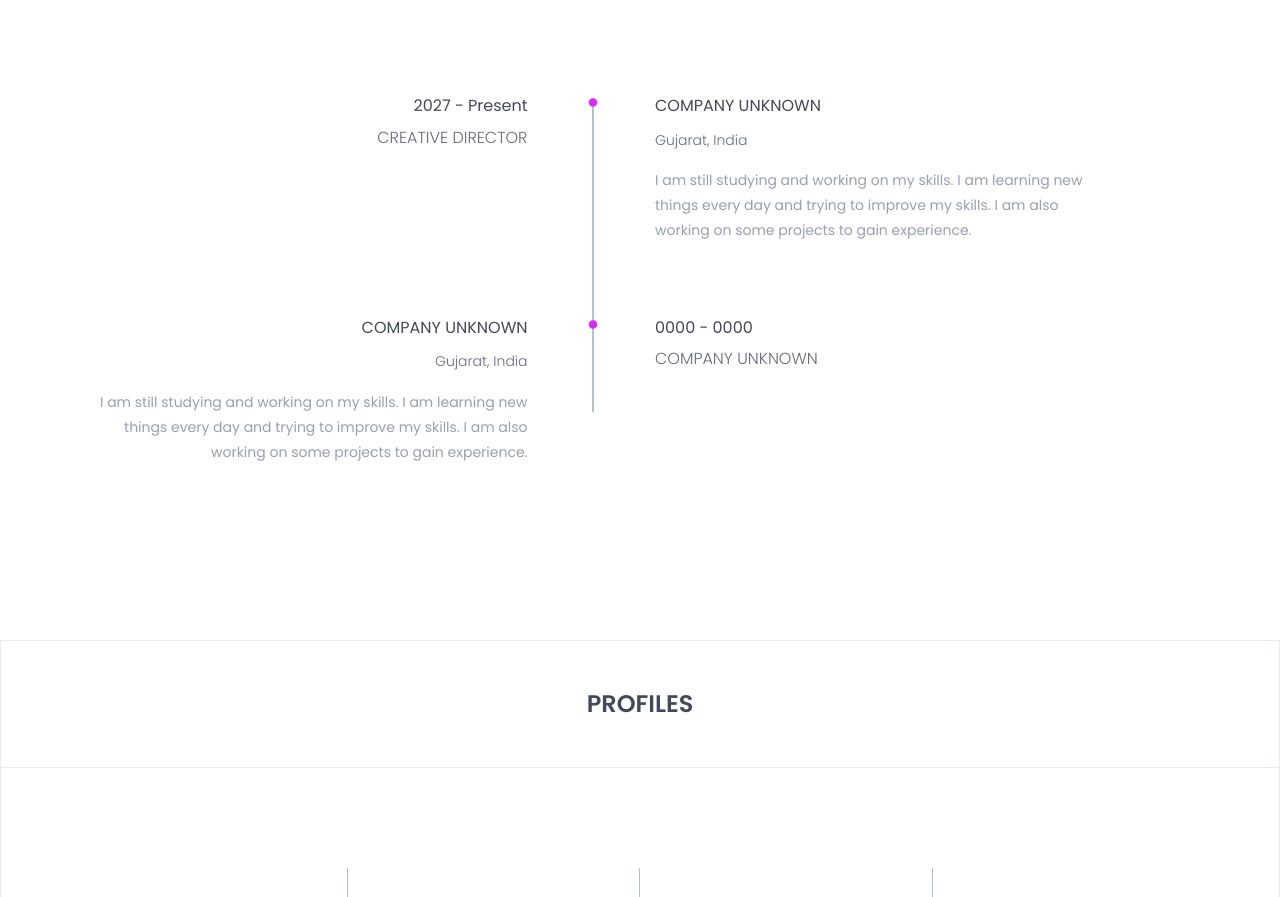
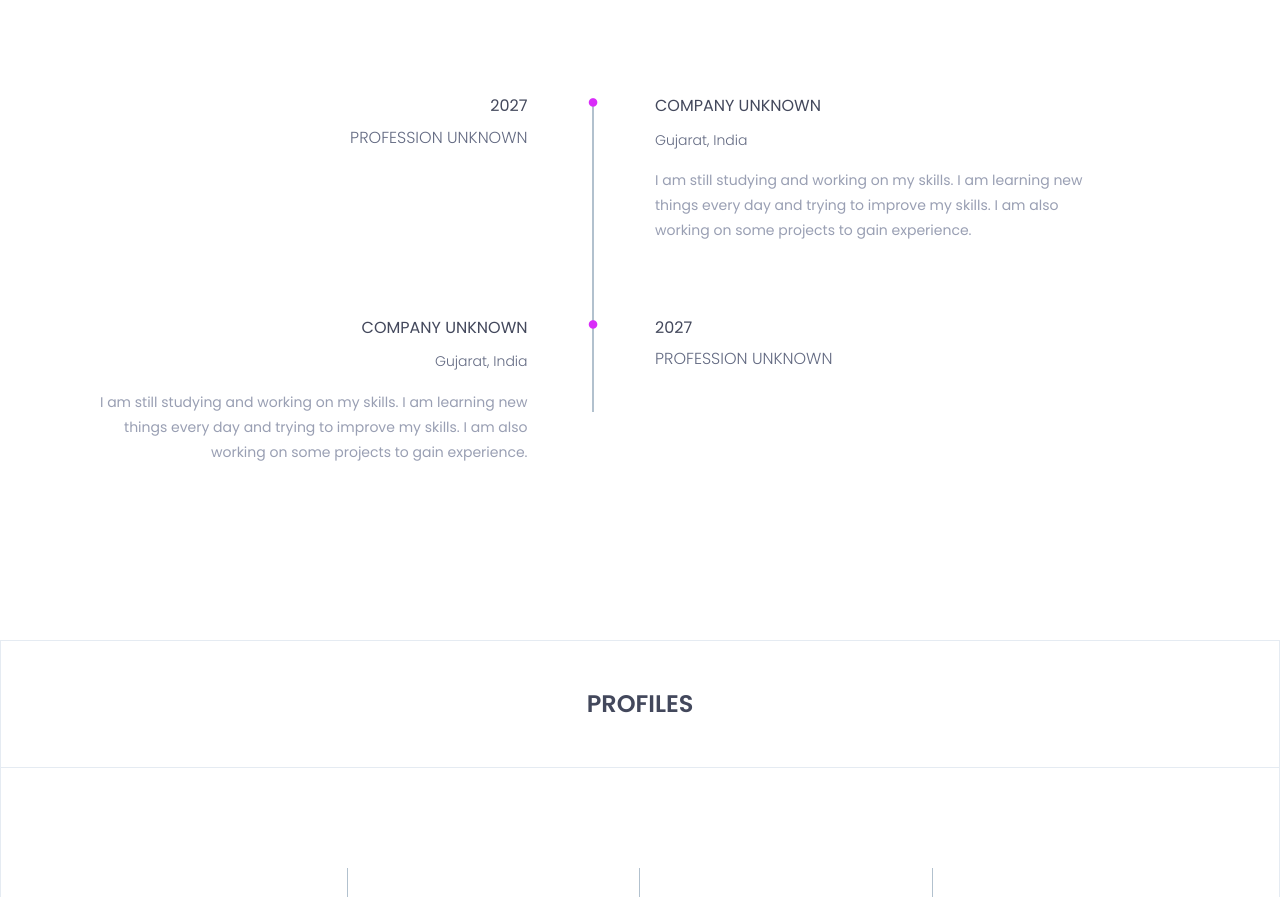
Before and after one commit to Hit246/Hitarth-s-Portfolio, a plain HTML site: page index.html in a window 1280 px wide. Shown: the part 2940-3837 px from the top of the page. Drawn offline with nearby package versions, Linux system fonts and the light colour scheme.

Commit message:
Update index.html

```diff
--- a/index.html
+++ b/index.html
@@ -313,8 +313,8 @@
                                     <div class="row">
                                         <div class="col-md-5">
                                             <div class="experience-time text-right">
-                                                <h2>2027 - Present</h2>
-                                                <h3>creative director</h3>
+                                                <h2>2027</h2>
+                                                <h3>profession unknown</h3>
                                             </div>
                                         </div>
                                         <div class="col-md-offset-1 col-md-5">
@@ -341,7 +341,7 @@
                                             <div class="experience-time">
                                                 <h2>
                                                     <span><i class="fa fa-circle" aria-hidden="true"></i></span>
-                                                    0000 - 0000
+                                                    2027
                                                 </h2>
                                                 <h3>unknown profession</h3>
                                             </div>
@@ -363,9 +363,9 @@
                                             <div class="experience-time">
                                                 <h2>
                                                     <span><i class="fa fa-circle" aria-hidden="true"></i></span>
-                                                    0000 - 0000
+                                                    2027
                                                 </h2>
-                                                <h3>company unknown</h3>
+                                                <h3>profession unknown</h3>
                                             </div>
                                         </div>
                                     </div>
```
